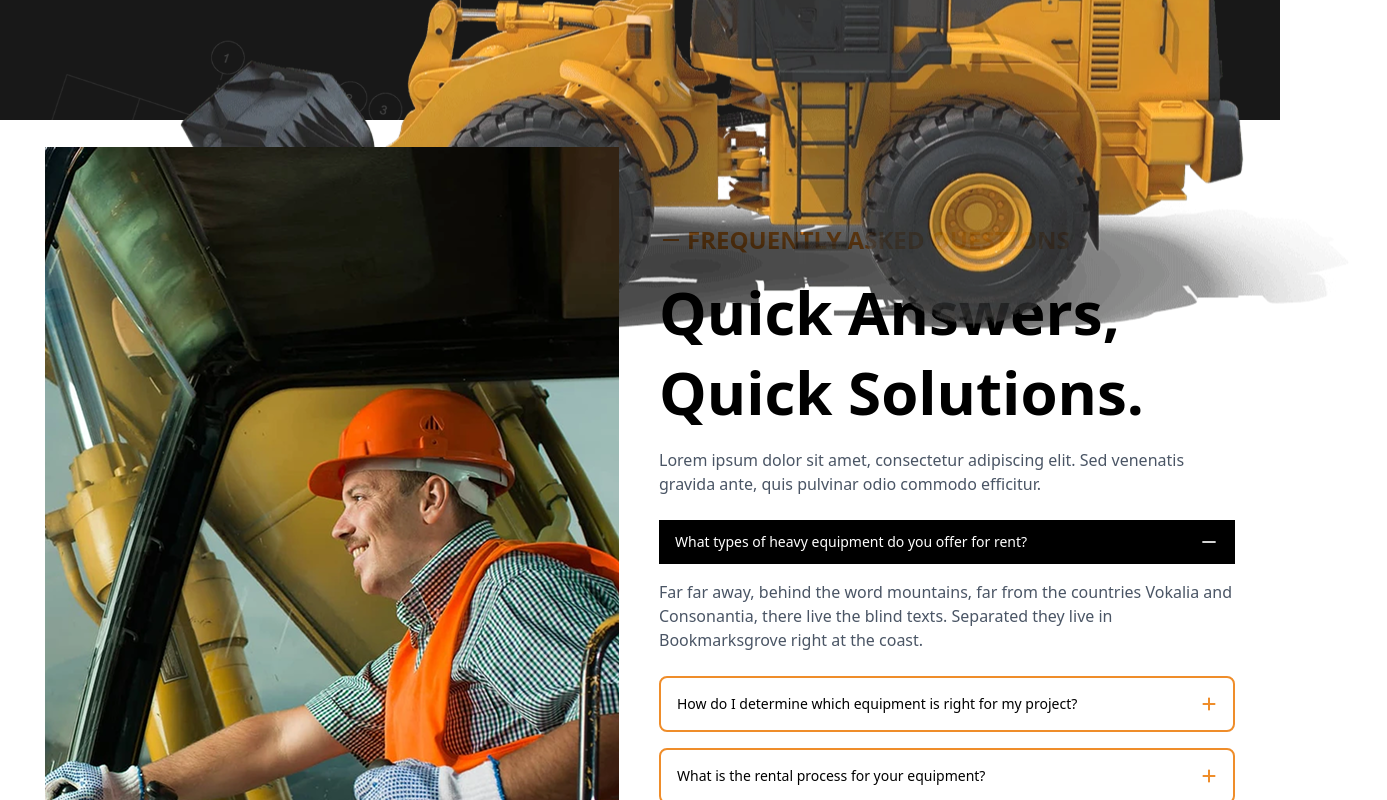
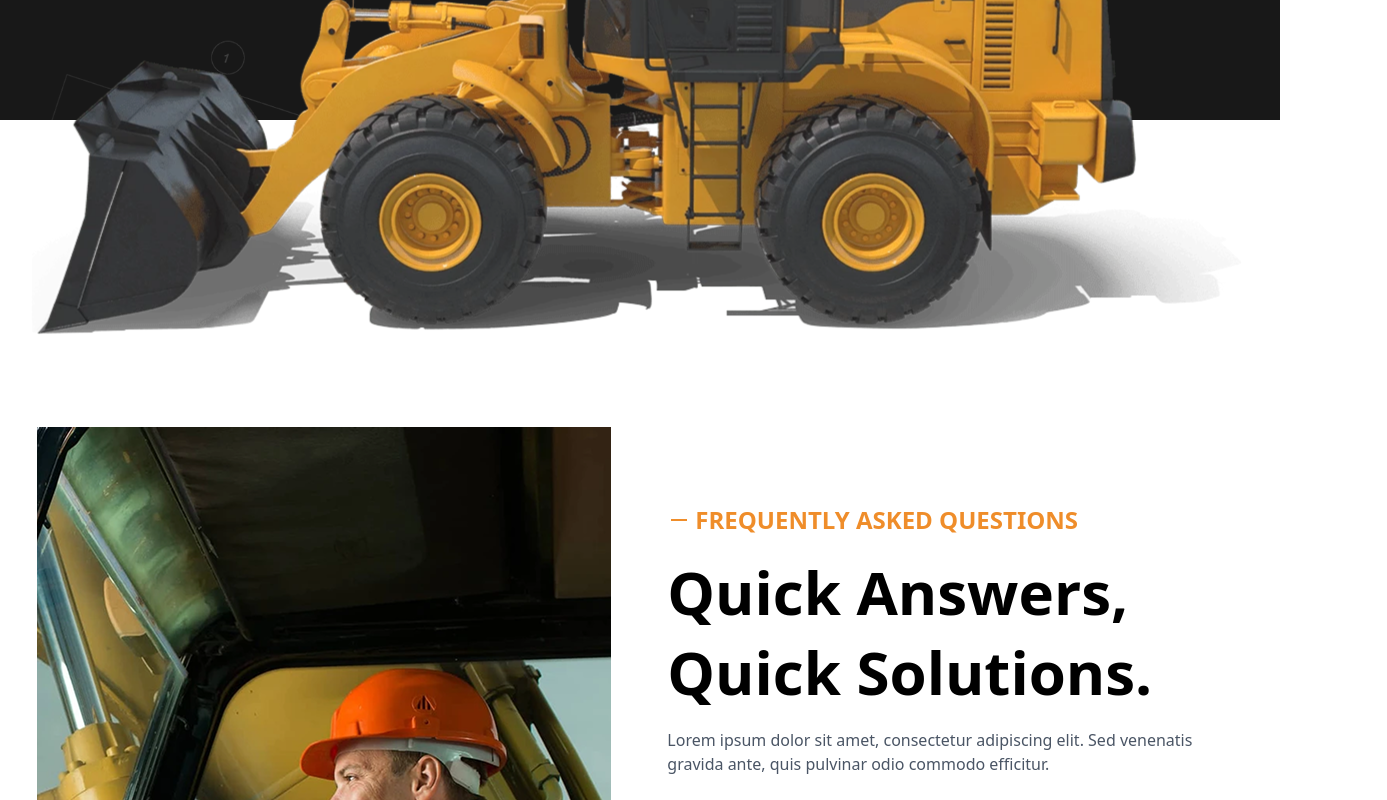
Before and after one commit to Manish6906/Construction, a React (Vite) app: page / in a window 1280 px wide. Shown: the part 3980-4780 px from the top of the page, 1387 px wide, since content can reach past the window. Built offline with nearby package versions, Linux system fonts and the light colour scheme.

Commit message:
without footer

```diff
--- a/src/Components/MainPage/ChooseQuality.jsx
+++ b/src/Components/MainPage/ChooseQuality.jsx
@@ -28,7 +28,7 @@ function ChooseQuality() {
         </div>
 
         {/* Bottom Center Image */}
-        <div className="absolute left-1/2 xl:left-5/6 top-8/9 transform -translate-x-1/2 xl:-translate-x-3/4 -translate-y-1/2 w-full flex justify-center">
+        <div className="absolute left-1/2 xl:left-2/3 top-8/9 transform -translate-x-1/2 xl:-translate-x-2/3 -translate-y-1/2 w-full flex justify-center">
   <img src={image11} alt="image11" className="h-auto w-3/4 sm:w-2/3 md:w-7/8 lg:w-auto" />
 </div>
 
--- a/src/Components/MainPage/LastSection.jsx
+++ b/src/Components/MainPage/LastSection.jsx
@@ -27,7 +27,7 @@ function LastSection() {
   };
 
   return (
-    <div className="p-5 md:flex items-center justify-center gap-10">
+    <div className="p-5 md:flex items-center justify-evenly gap-10 sm:mt-20 md:mt-30 lg:mt-70">
 
       {/* Left Section */}
       <div className="relative">
```
